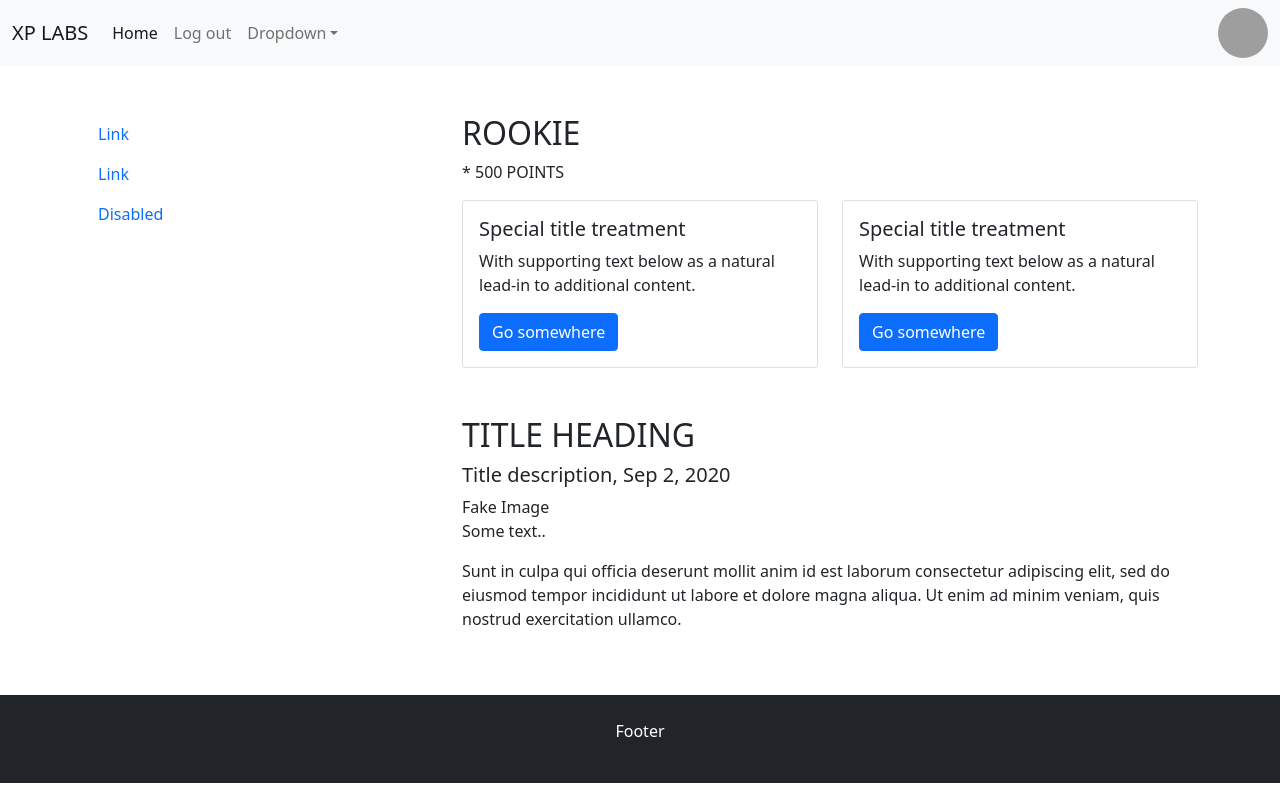
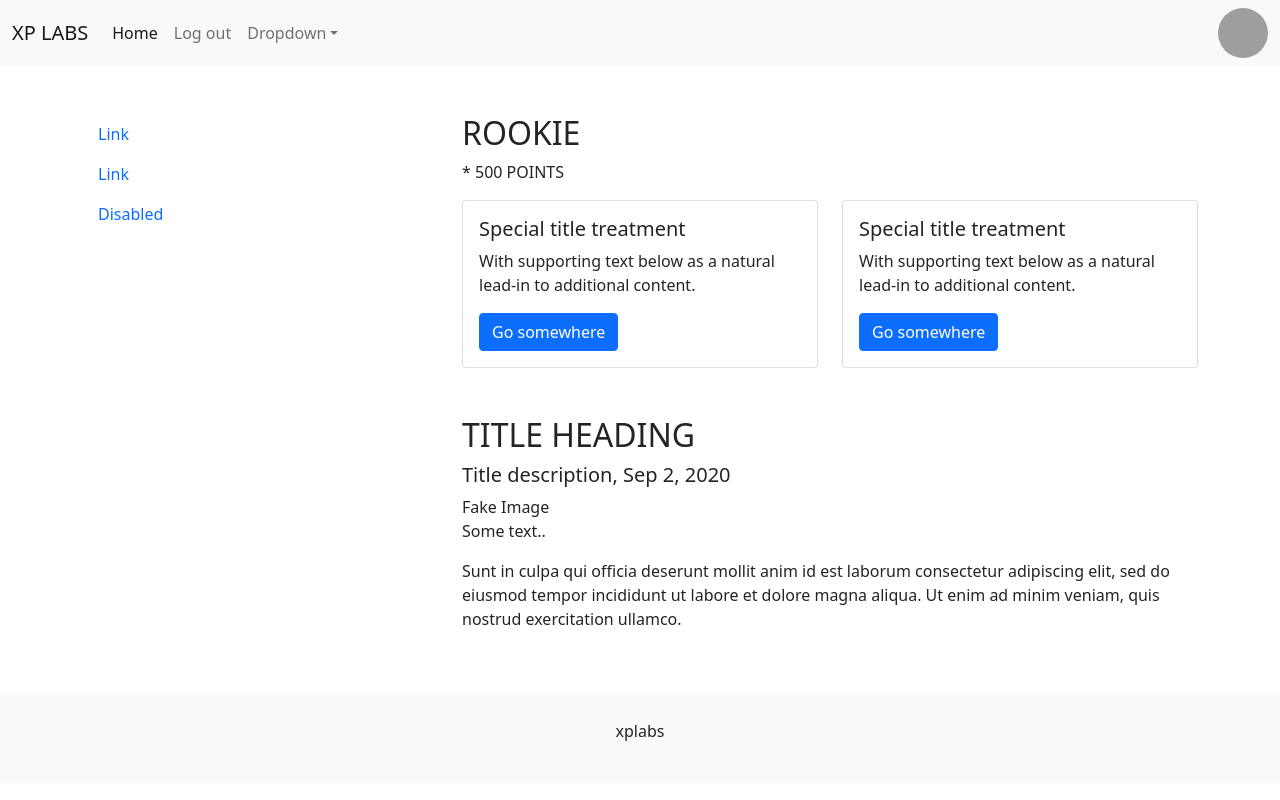
Before and after one commit to invnt/react-vpufag, a React (Create React App) app: page / in a window 1280 px wide. Built offline with nearby package versions, Linux system fonts and the light colour scheme; grey boxes are pictures that could not be loaded.

Commit message:
1 file modified

```diff
--- a/src/App.js
+++ b/src/App.js
@@ -146,8 +146,8 @@ export default function App() {
         </div>
       </div>
 
-      <div class="mt-5 p-4 bg-dark text-white text-center">
-        <p>Footer</p>
+      <div class="mt-5 p-4 navbar-light bg-light text-center">
+        <p>xplabs</p>
       </div>
     </div>
   );
```
